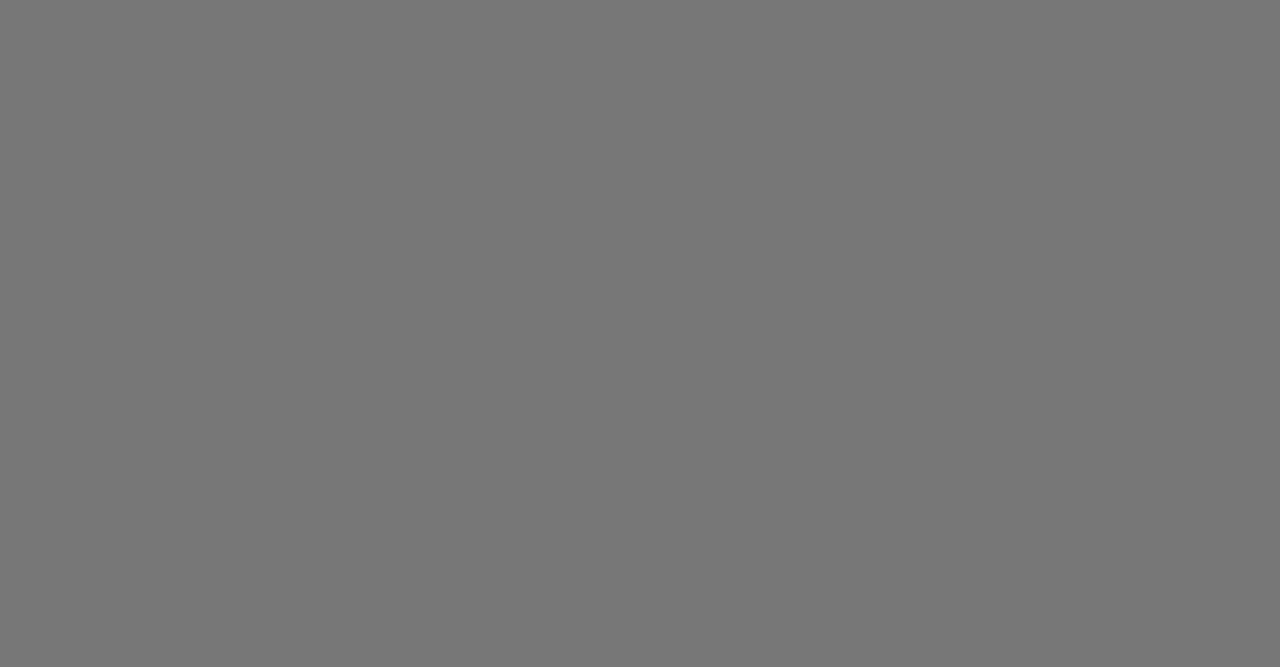
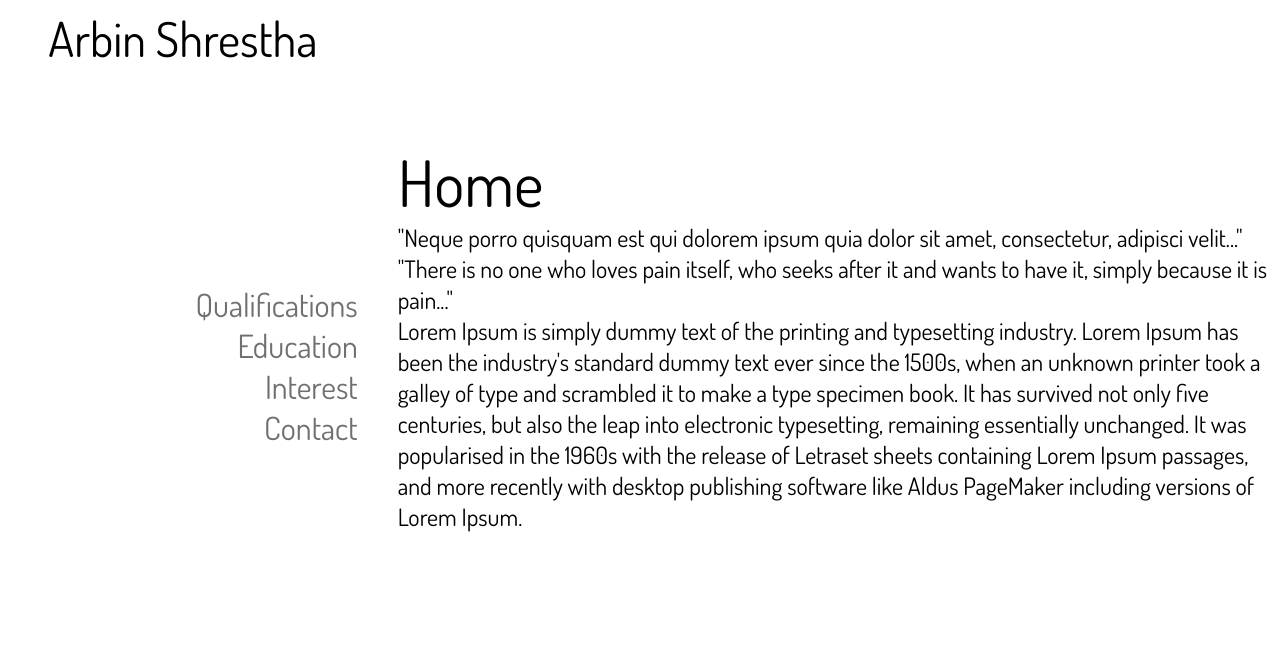
Before and after one commit to arbeen/ArbinPortfolio, a plain HTML site: page index.html in a window 1280 px wide. Drawn offline with Linux system fonts and the light colour scheme.

Commit message:
Prepared a neat format using flexbox.

```diff
--- a/index.html
+++ b/index.html
@@ -1,11 +1,39 @@
 <!DOCTYPE html>
 <html>
+
 <head>
-	<title>Arbin Shrestha</title>
-	<link rel="stylesheet" type="text/css" href="style.css">
-	<script type="text/javascript" src="script.js"></script>
+    <title>Arbin Shrestha</title>
+    <link rel="stylesheet" type="text/css" href="style.css">
+    <link href="https://fonts.googleapis.com/css?family=Dosis" rel="stylesheet">
+    <script type="text/javascript" src="script.js"></script>
 </head>
+
 <body>
+	<div class="container">
+    <div id="navbar">
+        <div id="navHeader">
+            Arbin Shrestha
+        </div>
+        <div id="navBody">
+            <ul id="navList">
+                <li class="navButtons">Qualifications</li>
+                <li class="navButtons">Education</li>
+                <li class="navButtons">Interest</li>
+                <li class="navButtons">Contact</li>
+            </ul>
+        </div>
+    </div>
+    <div id="content">
+        <div id="contentHeader">
+            Home
+        </div>
+        <div id="contentBody">
+        	"Neque porro quisquam est qui dolorem ipsum quia dolor sit amet, consectetur, adipisci velit..."<br>
+"There is no one who loves pain itself, who seeks after it and wants to have it, simply because it is pain..."<br>
+Lorem Ipsum is simply dummy text of the printing and typesetting industry. Lorem Ipsum has been the industry's standard dummy text ever since the 1500s, when an unknown printer took a galley of type and scrambled it to make a type specimen book. It has survived not only five centuries, but also the leap into electronic typesetting, remaining essentially unchanged. It was popularised in the 1960s with the release of Letraset sheets containing Lorem Ipsum passages, and more recently with desktop publishing software like Aldus PageMaker including versions of Lorem Ipsum.
+        </div>
+    </div>
+    </div>
+</body>
 
-</body>
 </html>
--- a/style.css
+++ b/style.css
@@ -1,3 +1,47 @@
-body{
-	background-color: #777;
+html {
+    font-family: 'Dosis', Arial, sans-serif;
 }
+
+body {}
+
+.container {
+    display: flex;
+    align-items: center;
+}
+
+#navbar {
+    flex: 2;
+    display: flex;
+    flex-direction: column;
+    margin-right: 5vh;
+}
+
+#navHeader {
+	flex: 2;
+    text-align: center;
+    font-size: 3em;
+}
+
+#navBody {
+	flex: 3;
+    text-align: right;
+    margin: 25vh 0;
+}
+
+.navButtons {
+    font-size: 2em;
+    list-style: none;
+    color: #707070;
+}
+
+#content {
+    flex: 5;
+}
+
+#contentHeader{
+	font-size: 4em;
+}
+
+#contentBody{
+	font-size: 1.5em;
+}
```
